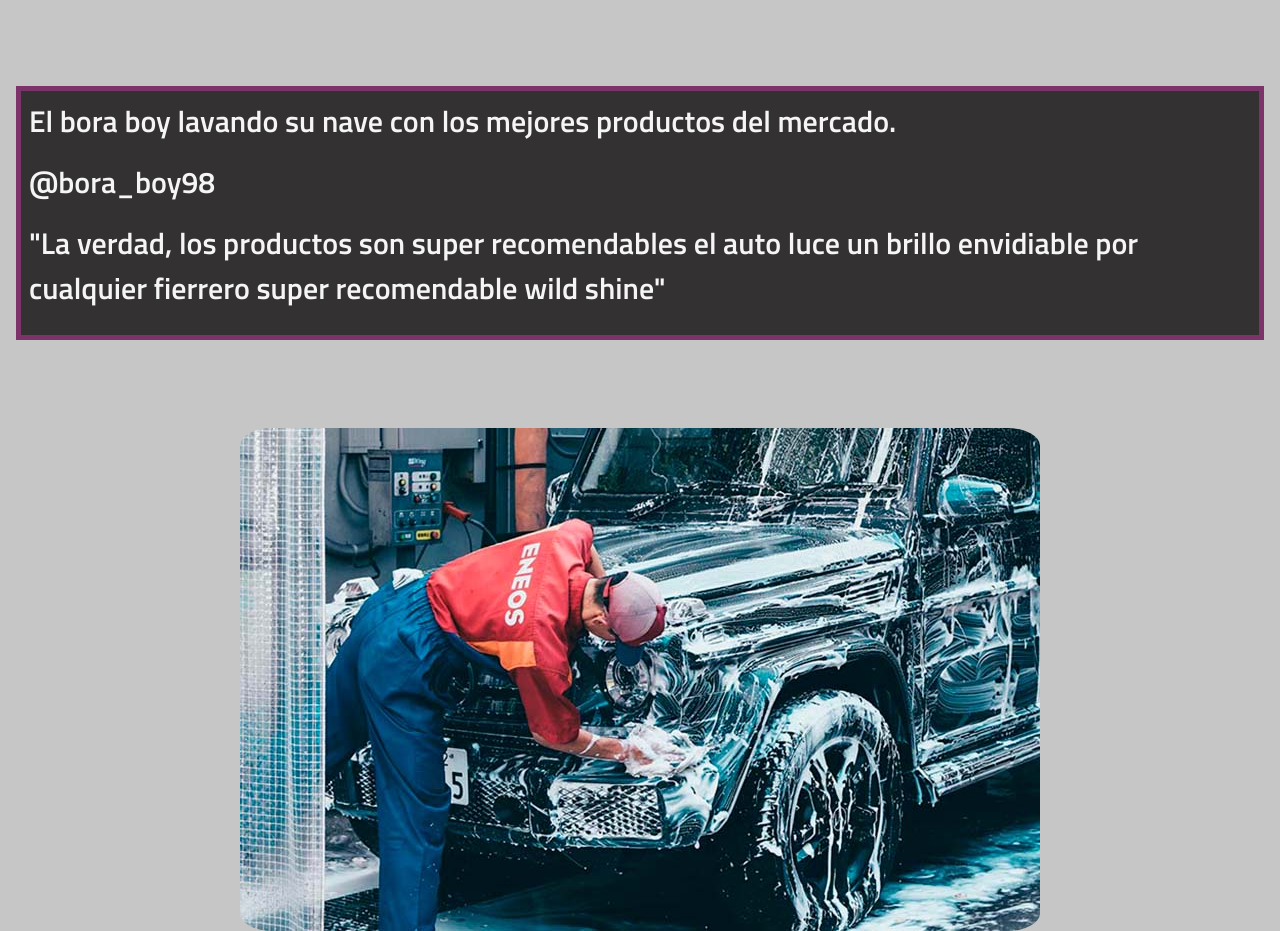
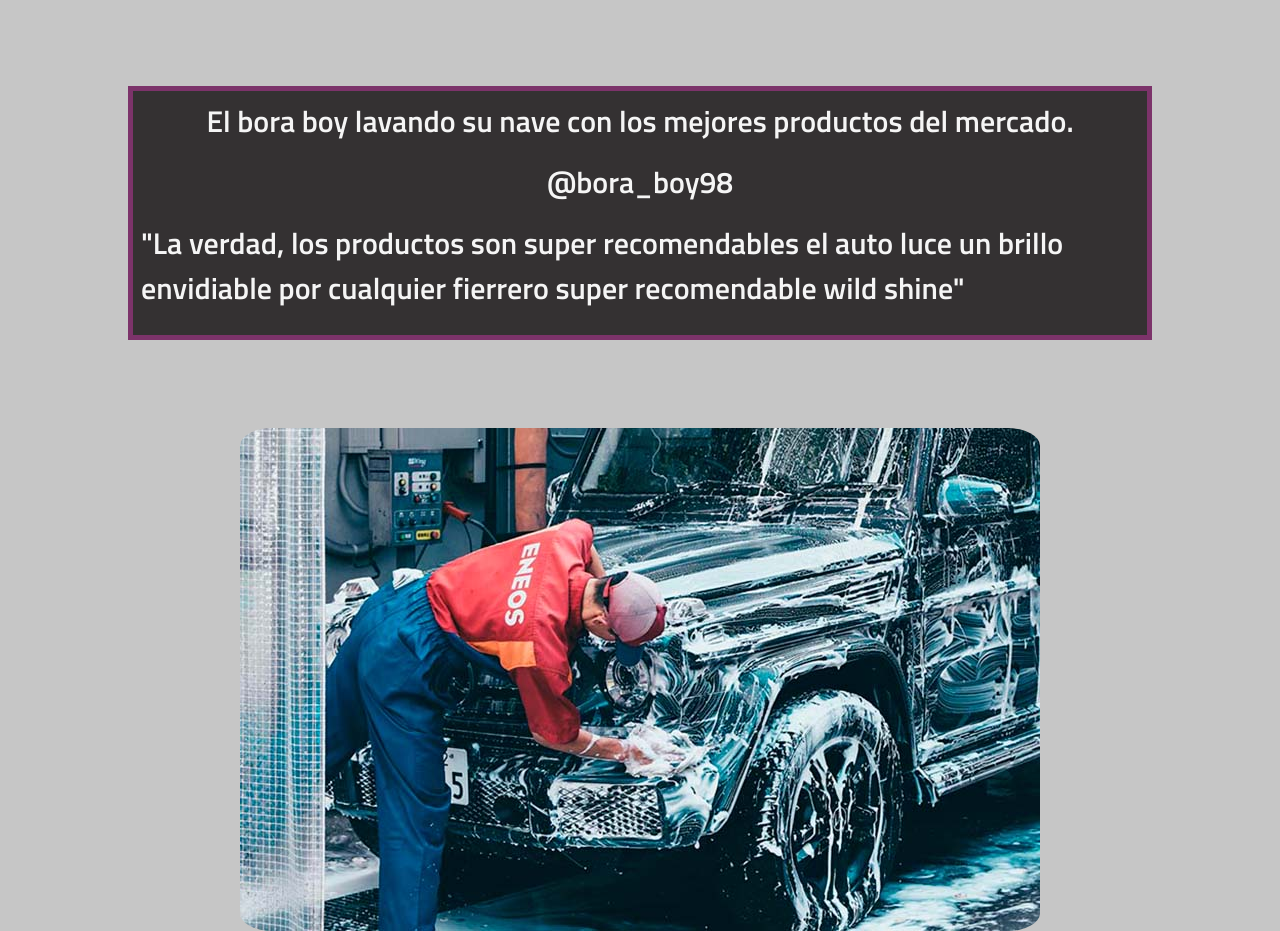
Before and after one commit to leandro-aguilar/Proyecto-final-aguilar, a website: page pages/clientes.html in a window 1280 px wide. Shown: the part 696-1627 px from the top of the page. Drawn offline with nearby package versions, Linux system fonts and the light colour scheme.

Commit message:
comentarios clietes centrados

```diff
--- a/pages/clientes.html
+++ b/pages/clientes.html
@@ -45,13 +45,14 @@
             </div>
           </nav>
     </header>
-
+        <!-- main -->
     <main>
         <h1 class="div-x">Nuestros Clientes</h1>
         <div class="estilos-clientes">
             <div class="div-img">
                  <img src="../img/5-clientes/1 bora boy .jpg" alt="cliente bora" class="img-clientes">
             </div>
+            <div class="comentarios-center">
                 <div class="comentarios">
                 <p class="p-clientes">
                   El bora boy lavando su nave con los mejores productos del mercado.
@@ -61,6 +62,7 @@
                   "La verdad, los productos son super recomendables el auto luce un brillo envidiable por cualquier fierrero super recomendable wild shine"
                 </p>
                 </div>
+
 
             <div class="div-img">
                 <img src="../img/5-clientes/2 cliente mercedes.jpg" alt="cliente mercedes" class="img-clientes">
@@ -74,7 +76,6 @@
               "Super sorprendido con los productos que venden en wild shine nunca fue tan facil lavar mi auto y no solo eso sino que el brillo dura semanas y el auto se luce por donde quier a que ande. muy buenos productos recomendables si queres lo mejor para el mejor."
             </p>
             </div>
-
             <div class="div-img">
                 <img src="../img/5-clientes/3 cliente renault 12 al piso.jpg" alt="cliente renault 12 al piso" class="img-clientes">
             </div>
@@ -88,9 +89,8 @@
               supremamente recomendables los productos de los chicos de wild shine."
             </p>
             </div>
-
           </div>
-    <!-- main -->
+        </div>
     </main>
     <!-- footer -->
     <footer>
--- a/scss/style.scss
+++ b/scss/style.scss
@@ -265,4 +265,20 @@ footer{
             width: 800px;
         }
 }
+.comentarios-center{
+    display: grid;
+    justify-content: center;
 }
+.comentarios{
+    display: grid;
+    justify-items: center;
+    background-color:$color-tercero;
+    border-style: solid;
+    border-width: 5px;
+    border-color:$color-secundario ;
+    margin: 5rem 1rem 5rem 1rem;
+    padding: 0.5rem;
+    font-size: 30px;
+    width: 1024px;
+}
+}
```
Also changed, not shown: index.html (+1 -1 lines), css/style.css. Lines whose indentation alone changed are shown as unchanged.
